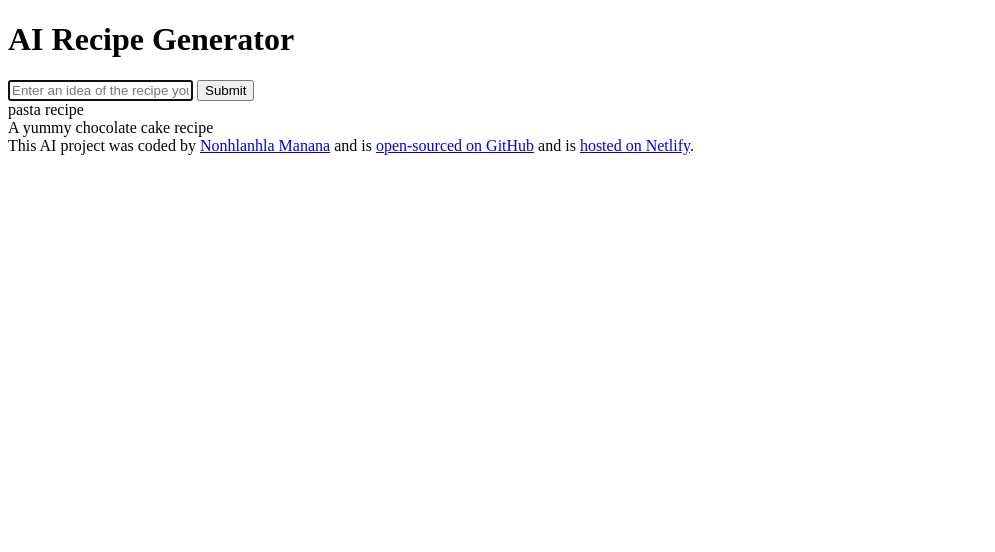
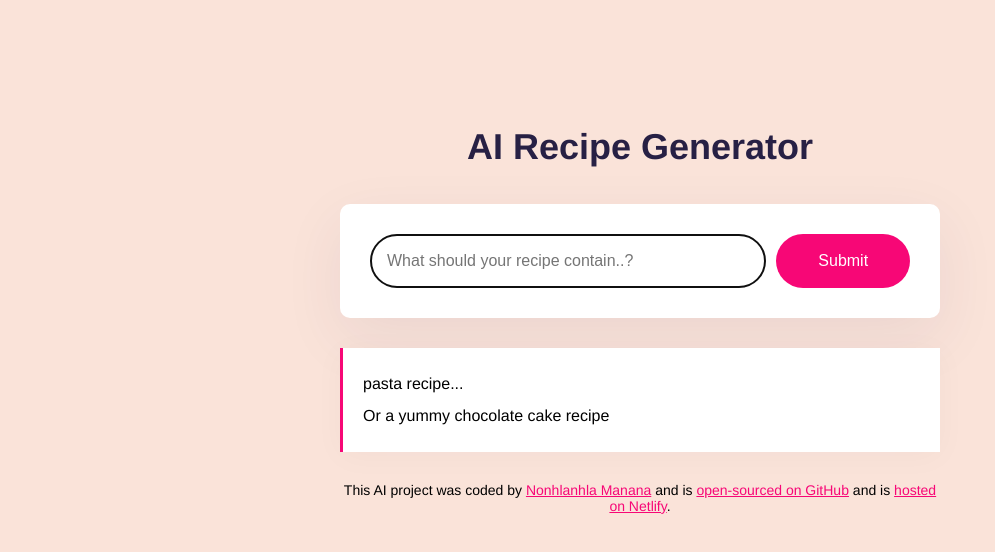
Before and after one commit to MissManana/my-recipe-generator, a plain HTML site: page index.html in a window 1280 px wide. Shown: the whole page, without its empty margins (0-995 px from the left). Drawn offline with Linux system fonts and the light colour scheme.

Commit message:
Added styling to the project

```diff
--- a/index.html
+++ b/index.html
@@ -7,6 +7,7 @@
     <title>AI Recipe Generator</title>
   </head>
   <body>
+    <div class="container">
       <header>
         <h1>AI Recipe Generator</h1>
       </header>
@@ -15,17 +16,18 @@
         <form>
           <input
             type="text"
-          placeholder="Enter an idea of the recipe you want"
+            placeholder="What should your recipe contain..?"
             autofocus
             required
             autocomplete="off"
+            class="instructions"
           />
-        <input type="submit" />
+          <input type="submit" class="submit-button" />
         </form>
-      <div>
-        pasta recipe
+        <div class="recipe">
+          pasta recipe...
           <br />
-        A yummy chocolate cake recipe
+          Or a yummy chocolate cake recipe
         </div>
       </main>
       <footer>
@@ -41,10 +43,14 @@
           open-sourced on GitHub</a
         >
         and is
-      <a href="https://my-ai-recipe-generator-app.netlify.app/" target="_blank">
+        <a
+          href="https://my-ai-recipe-generator-app.netlify.app/"
+          target="_blank"
+        >
           hosted on Netlify</a
         >.
       </footer>
+    </div>
 
     <script src="src/java.js"></script>
   </body>
--- a/src/style.css
+++ b/src/style.css
@@ -0,0 +1,70 @@
+body {
+  background-color: #fae3d9;
+  font-family: Helvetica, Arial, sans-serif;
+}
+
+a {
+  color: #f70776;
+}
+
+.container {
+  margin: 120px auto;
+  max-width: 600px;
+}
+
+header {
+  margin-bottom: 30px;
+}
+
+h1 {
+  text-align: center;
+  font-weight: 800;
+  font-size: 36px;
+  line-height: 1.5;
+  color: #272044;
+}
+
+form {
+  padding: 30px;
+  background-color: white;
+  box-shadow: 0px 20px 60px rgba(65, 50, 100, 0.08);
+  border-radius: 10px;
+  display: flex;
+  margin-bottom: 30px;
+}
+
+.instructions {
+  padding: 16px;
+  border: 1px solid rgba(39, 33, 66, 0.5);
+  width: 80%;
+  font-size: 16px;
+  border-radius: 50px;
+  line-height: 20px;
+  color: #272044;
+}
+
+.submit-button {
+  margin-left: 10px;
+  background: #f70776;
+  color: white;
+  border: none;
+  width: 150px;
+  font-size: 16px;
+  border-radius: 50px;
+  padding: 14px 24px;
+}
+
+.recipe {
+  font-size: 16px;
+  background-color: #fff;
+  padding: 20px;
+  line-height: 2;
+  border-left: 3px solid #f70776;
+  box-shadow: 0px 4px 30px 0px rgba(39, 33, 66, 0.03);
+}
+
+footer {
+  text-align: center;
+  font-size: 14px;
+  margin-top: 30px;
+}
```
Lines whose indentation alone changed are shown as unchanged.
